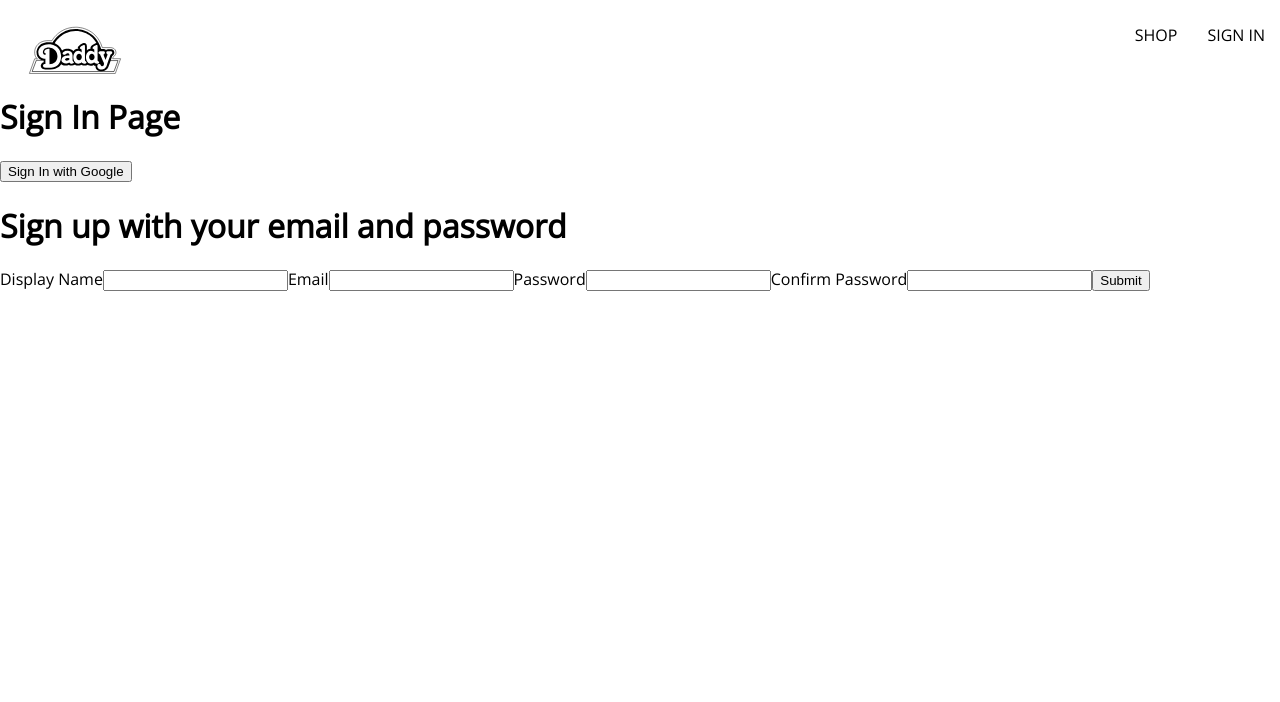
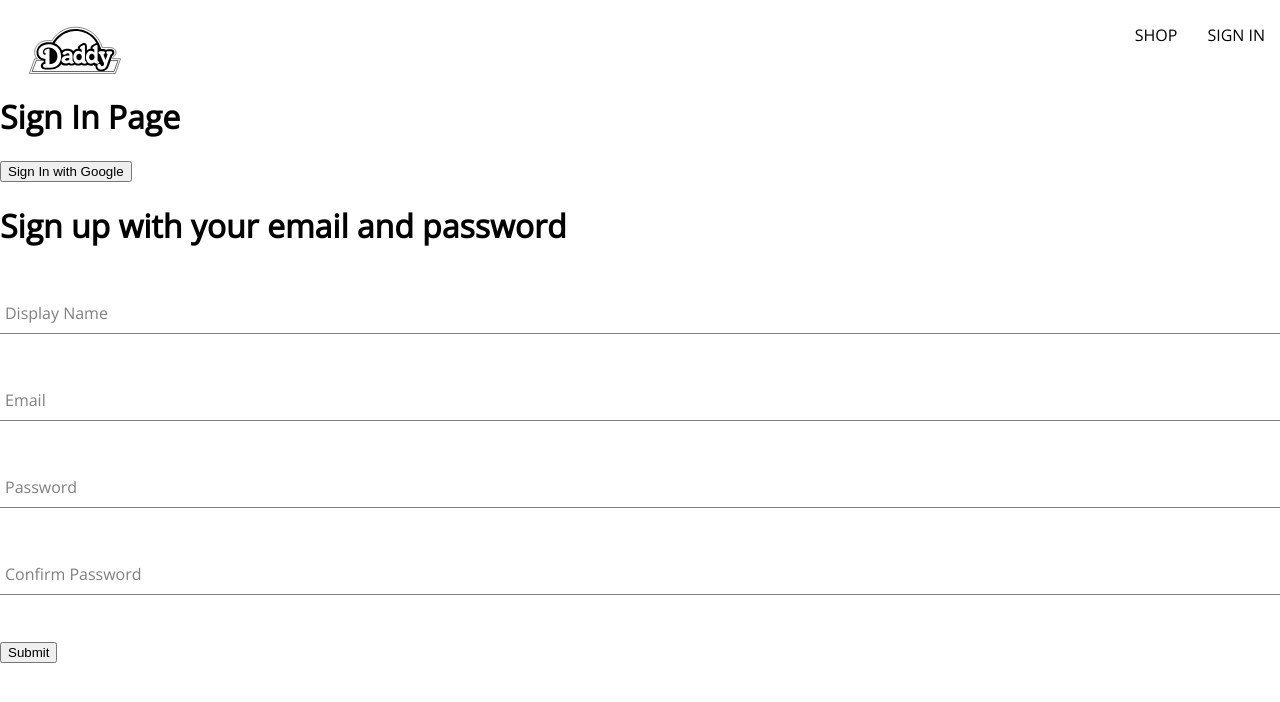
Before and after one commit to ealbalas/daddy-clothing, a React (Create React App) app: page /sign-in in a window 1280 px wide. Shown: the top 702 px of the page. Built offline with nearby package versions, Linux system fonts and the light colour scheme; no server answers; a web font is replaced by a local one.

Commit message:
added style for form

```diff
--- /dev/null
+++ b/src/components/form-input/form-input.component.jsx
@@ -0,0 +1,12 @@
+import './form-input.styles.scss';
+
+const FormInput = ({ label, ...otherProps }) => {
+    return (
+        <div className="group">
+            <input className="form-input" {...otherProps} />
+            {label && (<label className={`${otherProps.value.length ? 'shrink' : ''} form-input-label`}>{label}</label>)}
+        </div>
+    );
+}
+
+export default FormInput;
--- /dev/null
+++ b/src/components/form-input/form-input.styles.scss
@@ -0,0 +1,54 @@
+$sub-color: grey;
+$main-color: black;
+
+@mixin shrinkLabel {
+  top: -14px;
+  font-size: 12px;
+  color: $main-color;
+}
+
+.group {
+  position: relative;
+  margin: 45px 0;
+
+  .form-input {
+    background: none;
+    background-color: white;
+    color: $sub-color;
+    font-size: 18px;
+    padding: 10px 10px 10px 5px;
+    display: block;
+    width: 100%;
+    border: none;
+    border-radius: 0;
+    border-bottom: 1px solid $sub-color;
+    margin: 25px 0;
+
+    &:focus {
+      outline: none;
+    }
+
+    &:focus ~ .form-input-label {
+      @include shrinkLabel();
+    }
+  }
+
+  input[type='password'] {
+    letter-spacing: 0.3em;
+  }
+
+  .form-input-label {
+    color: $sub-color;
+    font-size: 16px;
+    font-weight: normal;
+    position: absolute;
+    pointer-events: none;
+    left: 5px;
+    top: 10px;
+    transition: 300ms ease all;
+
+    &.shrink {
+      @include shrinkLabel();
+    }
+  }
+}
--- a/src/components/sign-up-form/sign-up-form.component.jsx
+++ b/src/components/sign-up-form/sign-up-form.component.jsx
@@ -1,5 +1,6 @@
 import { useState } from 'react';
 import { createAuthUserWithEmailAndPassword, createUserDocumentFromAuth } from '../../utils/firebase/firebase.utils';
+import FormInput from '../form-input/form-input.component';
 
 const defaultFormFields = {
     displayName: '',
@@ -46,14 +47,10 @@ const SignUpForm  = () => {
         <div>
             <h1>Sign up with your email and password</h1>
             <form onSubmit={handleSubmit}>
-                <label>Display Name</label>
-                <input type='text' required onChange={handleChange} name='displayName' value={displayName} />
-                <label>Email</label>
-                <input type='email' required onChange={handleChange} name='email' value={email} />
-                <label>Password</label>
-                <input type='password' required onChange={handleChange} name='password' value={password} />
-                <label>Confirm Password</label>
-                <input type='password' required onChange={handleChange} name='confirmPassword' value={confirmPassword} />
+                <FormInput label="Display Name" type='text' required onChange={handleChange} name='displayName' value={displayName} />
+                <FormInput label="Email" type='email' required onChange={handleChange} name='email' value={email} />
+                <FormInput label="Password" type='password' required onChange={handleChange} name='password' value={password} />
+                <FormInput label="Confirm Password" type='password' required onChange={handleChange} name='confirmPassword' value={confirmPassword} />
                 <button type='submit'>Submit</button>
             </form>
         </div>
```
